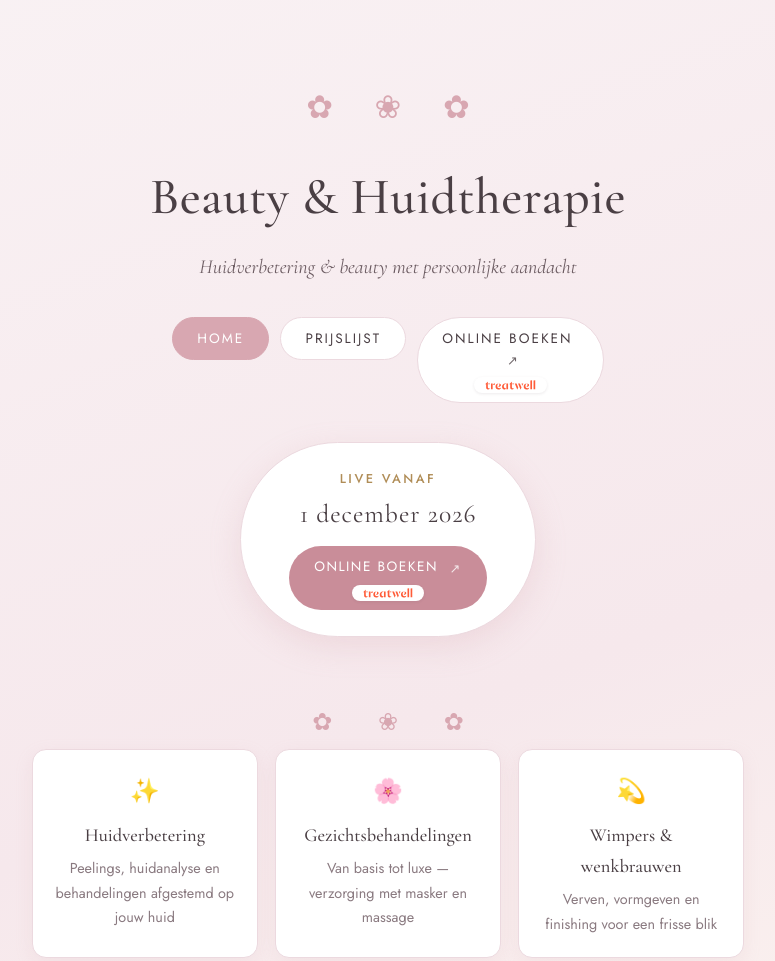
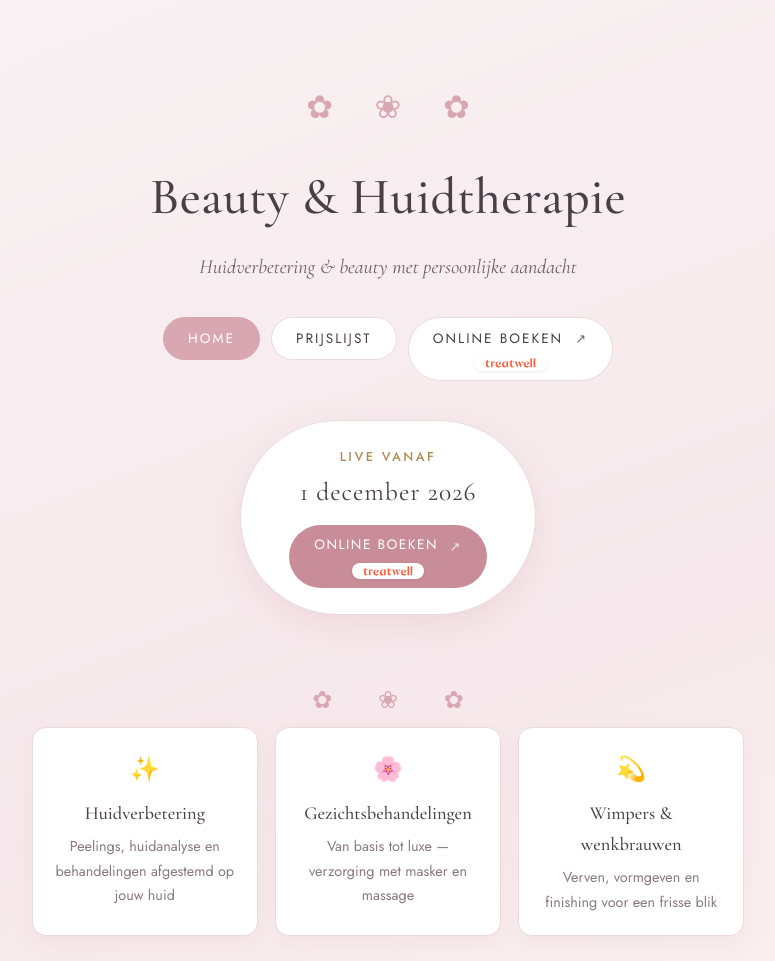
Before and after one commit to Stephanos-Ioannou/beautyhuidtherapie, a plain HTML site: page index.html in a window 1280 px wide. Shown: the top 961 px of the page, without its empty margins (252-1027 px from the left). Drawn offline with nearby package versions, Linux system fonts and the light colour scheme.

Commit message:
regel-span rond tekst+pijl

```diff
--- a/index.html
+++ b/index.html
@@ -192,13 +192,13 @@
       <nav>
         <a href="index.html" class="aktief">Home</a>
         <a href="prijslijst.html">Prijslijst</a>
-        <a class="tw-link" href="https://trea.tw/7MJiUbj4azLucF9tb" target="_blank" rel="noopener">Online boeken&nbsp;<span class="pijl">↗</span><span class="tw-chip"><img src="treatwell-logo.svg" alt="Treatwell" class="tw-chip-logo"></span></a>
+        <a class="tw-link" href="https://trea.tw/7MJiUbj4azLucF9tb" target="_blank" rel="noopener"><span class="regel">Online boeken&nbsp;<span class="pijl">↗</span></span><span class="tw-chip"><img src="treatwell-logo.svg" alt="Treatwell" class="tw-chip-logo"></span></a>
       </nav>
 
       <div class="bald">
         <div class="klein">Live vanaf</div>
         <div class="groot">1 december 2026</div>
-        <a class="knop" href="https://trea.tw/7MJiUbj4azLucF9tb" target="_blank" rel="noopener">Online boeken&nbsp;<span class="pijl">↗</span><span class="tw-chip"><img src="treatwell-logo.svg" alt="Treatwell" class="tw-chip-logo"></span></a>
+        <a class="knop" href="https://trea.tw/7MJiUbj4azLucF9tb" target="_blank" rel="noopener"><span class="regel">Online boeken&nbsp;<span class="pijl">↗</span></span><span class="tw-chip"><img src="treatwell-logo.svg" alt="Treatwell" class="tw-chip-logo"></span></a>
       </div>
     </header>
 
```
Also changed, not shown: prijslijst.html (+2 -2 lines).
